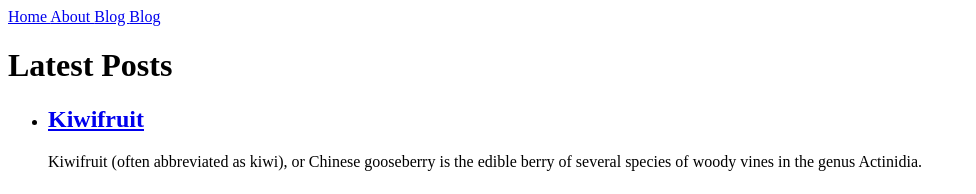
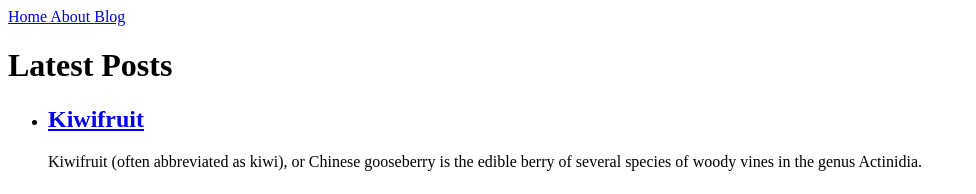
Before and after one commit to orrstudio/jekyll, a Jekyll site: the page built from blog.html, in a window 1280 px wide. Shown: the top 194 px of the page, without its empty margins (0-976 px from the left). Built offline with Jekyll 4.4.1, drawn with Linux system fonts in a browser that asks for light colours.

Commit message:
Update navigation.yml

```diff
--- a/_data/navigation.yml
+++ b/_data/navigation.yml
@@ -3,6 +3,4 @@
 - name: About
   link: /jekyll/about
 - name: Blog
-  link: /jekyll/blog.html
-- name: Blog
   link: /jekyll/blog
```
